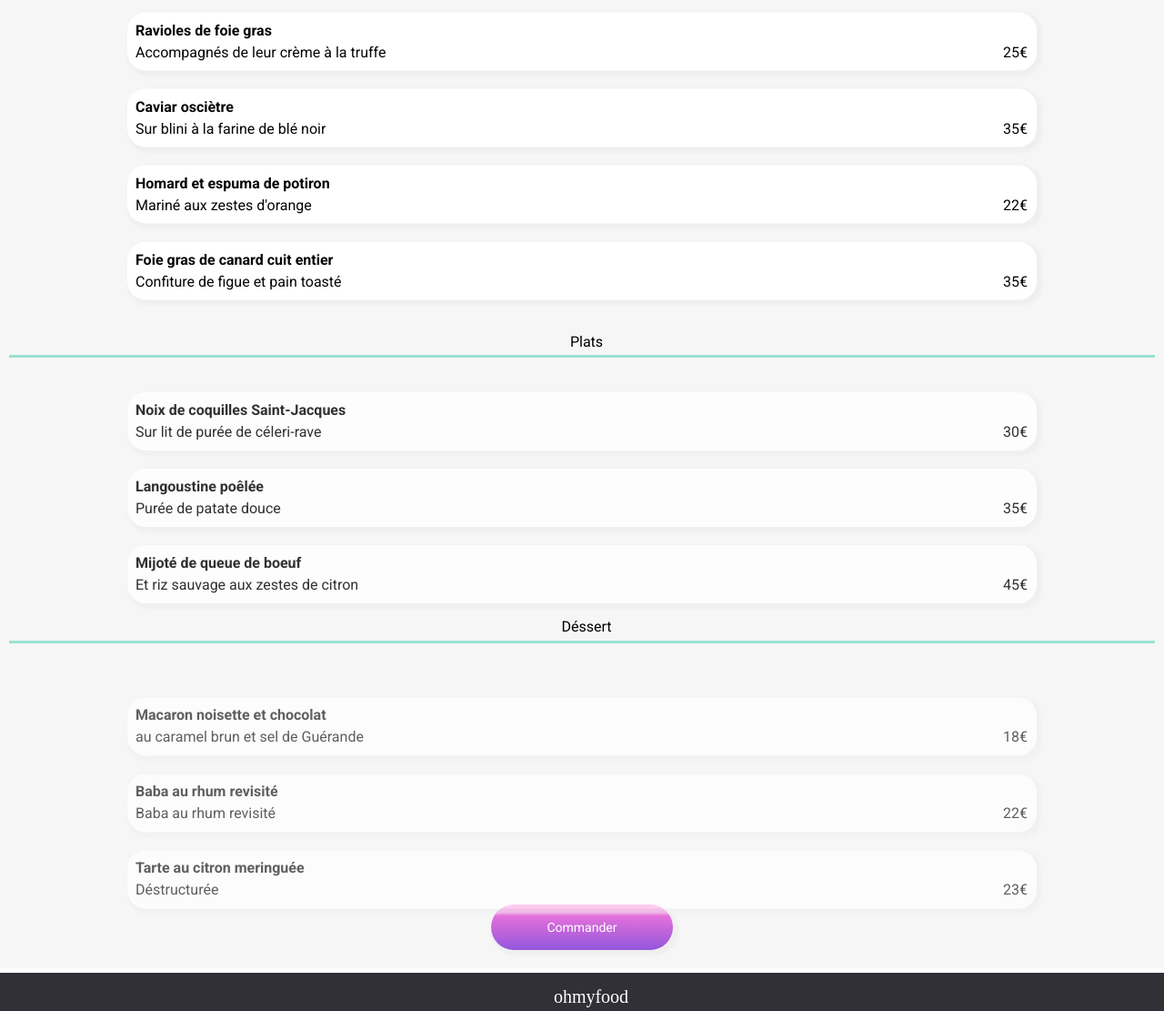
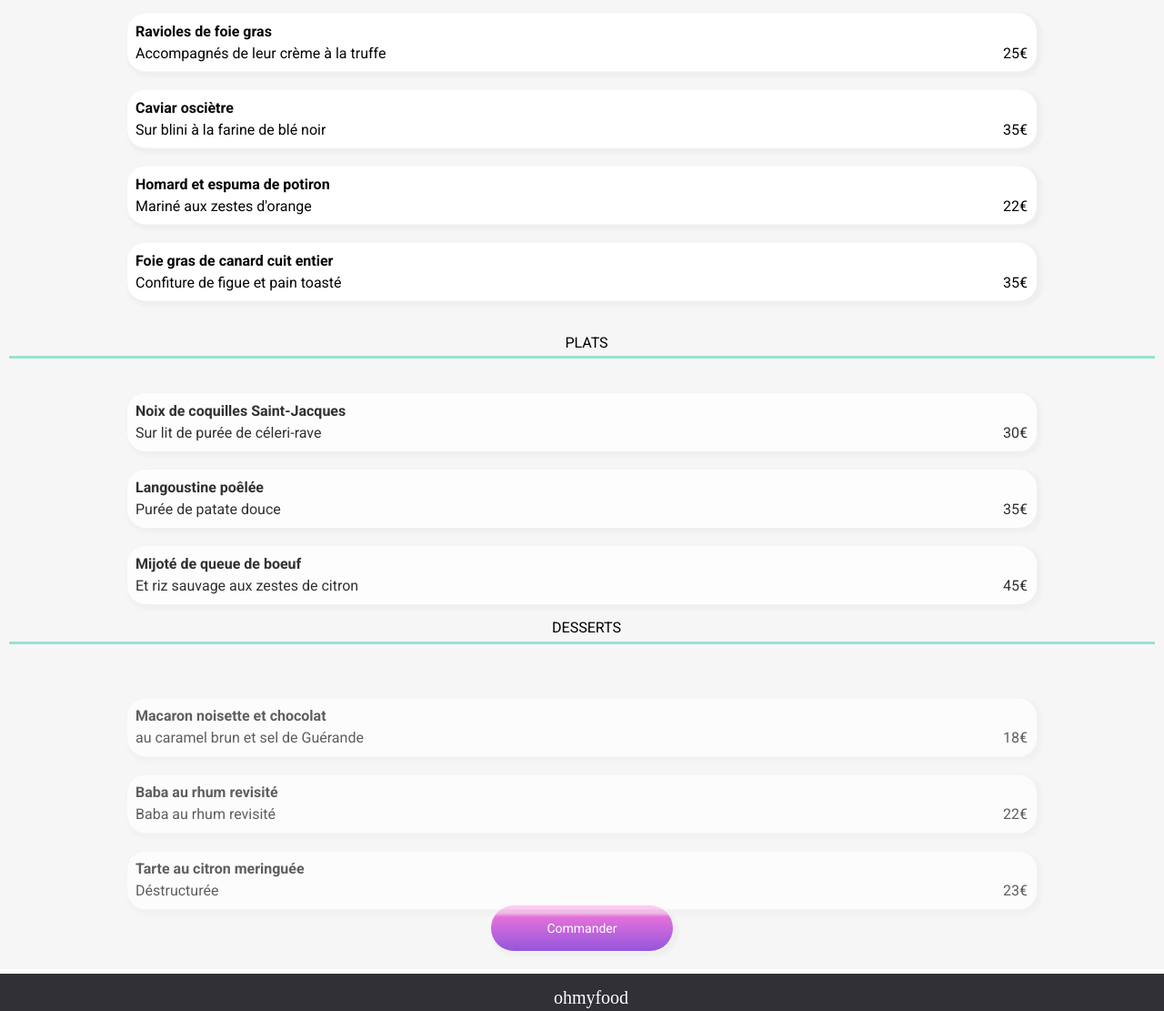
Before and after one commit to AEZ1989/ohmyfood_sylveste_nora_11102022, a website: page page2.html in a window 1280 px wide. Shown: the part 319-1430 px from the top of the page at 91% size. Drawn offline with Linux system fonts and the light colour scheme; a web font is replaced by a local one.

Commit message:
rectification details visuel

```diff
--- a/page2.html
+++ b/page2.html
@@ -27,7 +27,7 @@
 
             <div class="heartMenu">
                 <i class=" fa-regular fa-heart"></i>
-                <div class="heartmenu_solid"><i class="fa-solid fa-heart"></i></div>
+                <div class="heartmenu_solid"><i class="heartSolid fa-solid fa-heart"></i></div>
             </div>
         </div>
 
@@ -36,6 +36,7 @@
             <p class="border__line"></p>
         </div>
         <article class="entre">
+            <a href="#">
             <div class="content">
                 <div class="content__bloc">
                     <h4> Ravioles de foie gras </h4>
@@ -46,14 +47,15 @@
                     <p class="litleBloc__price">25€</p>
 
                     <div class="valid">
+
                         <div class="font__v">
                             <i class="fa-sharp fa-solid fa-check"></i>
                         </div>
                     </div>
                 </div>
             </div>
-
-
+        </a>
+            <a href="#">
             <div class="content">
                 <div class="content__bloc">
                     <h4> Caviar osciètre </h4>
@@ -65,14 +67,16 @@
                     <p class="litleBloc__price">35€</p>
 
                     <div class="valid">
+
                         <div class="font__v">
                             <i class="fa-sharp fa-solid fa-check"></i>
                         </div>
                     </div>
                 </div>
             </div>
+        </a>
 
-
+            <a href="#">
             <div class="content">
                 <div class="content__bloc">
                     <h4> Homard et espuma de potiron </h4>
@@ -82,15 +86,17 @@
                     <p class="litleBloc__price">22€</p>
 
                     <div class="valid">
+
                         <div class="font__v">
                             <i class="fa-sharp fa-solid fa-check"></i>
                         </div>
                     </div>
                 </div>
             </div>
+        </a>
 
 
-
+            <a href="#">
             <div class="content">
                 <div class="content__bloc">
                     <h4> Foie gras de canard cuit entier </h4>
@@ -100,20 +106,22 @@
                     <p class="litleBloc__price">35€</p>
 
                     <div class="valid">
+
                         <div class="font__v">
                             <i class="fa-sharp fa-solid fa-check"></i>
                         </div>
                     </div>
                 </div>
             </div>
-
+        </a>
         </article>
 
-        <p class="presentation">Plats</p>
+        <p class="presentation">PLATS</p>
         <div class="border">
             <p class="border__line"></p>
         </div>
         <article class="plats">
+            <a href="#">
             <div class="content">
                 <div class="content__bloc">
                     <h4> Noix de coquilles Saint-Jacques </h4>
@@ -123,13 +131,15 @@
                     <p class="litleBloc__price">30€</p>
 
                     <div class="valid">
+
                         <div class="font__v">
                             <i class="fa-sharp fa-solid fa-check"></i>
                         </div>
                     </div>
                 </div>
             </div>
-
+        </a>
+            <a href="#">
             <div class="content">
                 <div class="content__bloc">
                     <h4> Langoustine poêlée </h4>
@@ -140,13 +150,15 @@
                     <p class="litleBloc__price">35€</p>
 
                     <div class="valid">
+
                         <div class="font__v">
                             <i class="fa-sharp fa-solid fa-check"></i>
                         </div>
                     </div>
                 </div>
             </div>
-
+        </a>
+            <a href="#">
             <div class="content">
                 <div class="content__bloc">
                     <h4> Mijoté de queue de boeuf </h4>
@@ -156,19 +168,21 @@
                     <p class="litleBloc__price">45€</p>
 
                     <div class="valid">
+
                         <div class="font__v">
                             <i class="fa-sharp fa-solid fa-check"></i>
                         </div>
                     </div>
                 </div>
             </div>
-
+        </a>
         </article>
-        <p class="presentation">Déssert</p>
+        <p class="presentation">DESSERTS</p>
         <div class="border">
             <p class="border__line"></p>
         </div>
         <article class="dessert">
+            <a href="#">
             <div class="content">
                 <div class="content__bloc">
                     <h4>
@@ -181,12 +195,15 @@
                     <p class="litleBloc__price">18€</p>
 
                     <div class="valid">
+
                         <div class="font__v">
                             <i class="fa-sharp fa-solid fa-check"></i>
                         </div>
                     </div>
                 </div>
             </div>
+        </a>
+            <a href="#">
             <div class="content">
                 <div class="content__bloc">
                     <h4> Baba au rhum revisité </h4>
@@ -196,13 +213,15 @@
                     <p class="litleBloc__price">22€</p>
 
                     <div class="valid">
+
                         <div class="font__v">
                             <i class="fa-sharp fa-solid fa-check"></i>
                         </div>
                     </div>
                 </div>
             </div>
-
+        </a>
+            <a href="#">
             <div class="content">
                 <div class="content__bloc">
                     <h4>Tarte au citron meringuée </h4>
@@ -212,17 +231,20 @@
                     <p class="litleBloc__price">23€</p>
 
                     <div class="valid">
+
                         <div class="font__v">
                             <i class="fa-sharp fa-solid fa-check"></i>
                         </div>
                     </div>
                 </div>
             </div>
-
+        </a>
         </article>
         <div class="selector">
+         <a href="#">
             <p class="selector__text">Commander</p>
         </div>
+    </a>
         </div>
     </main>
 
```
